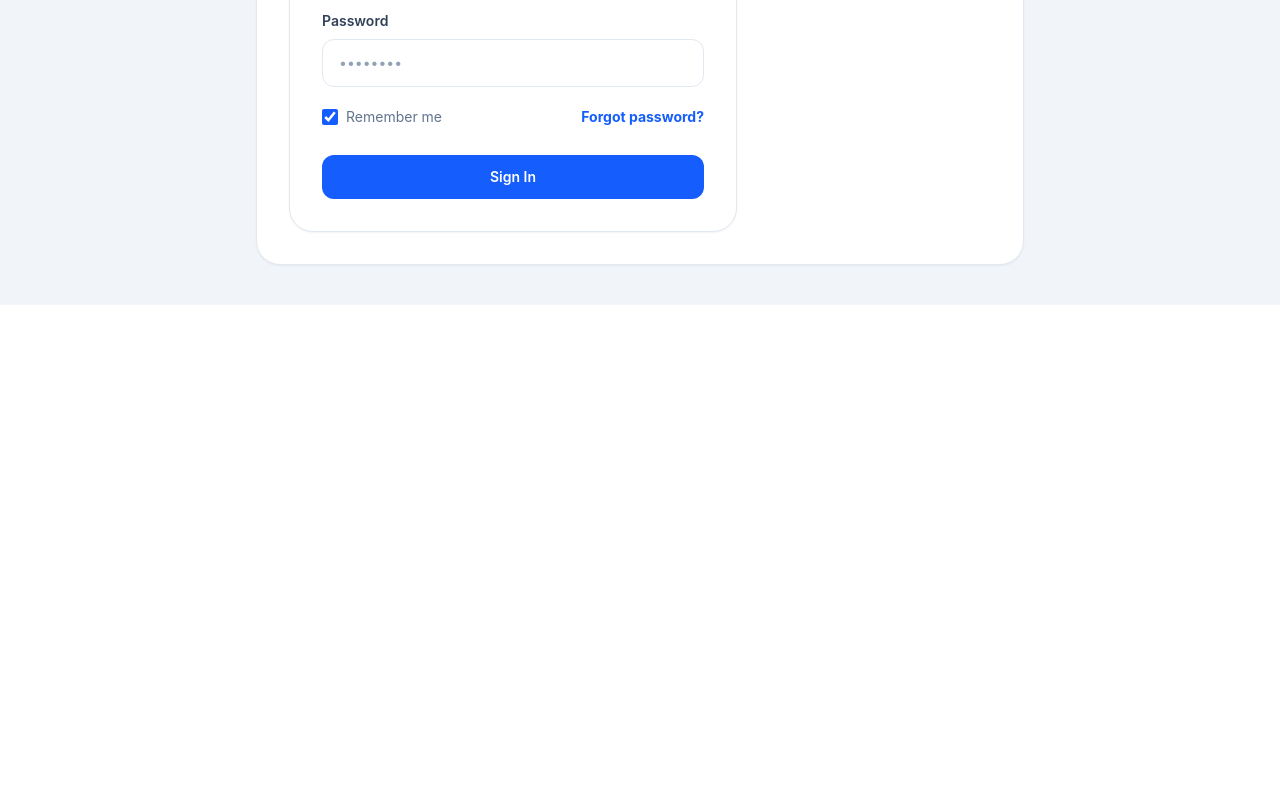
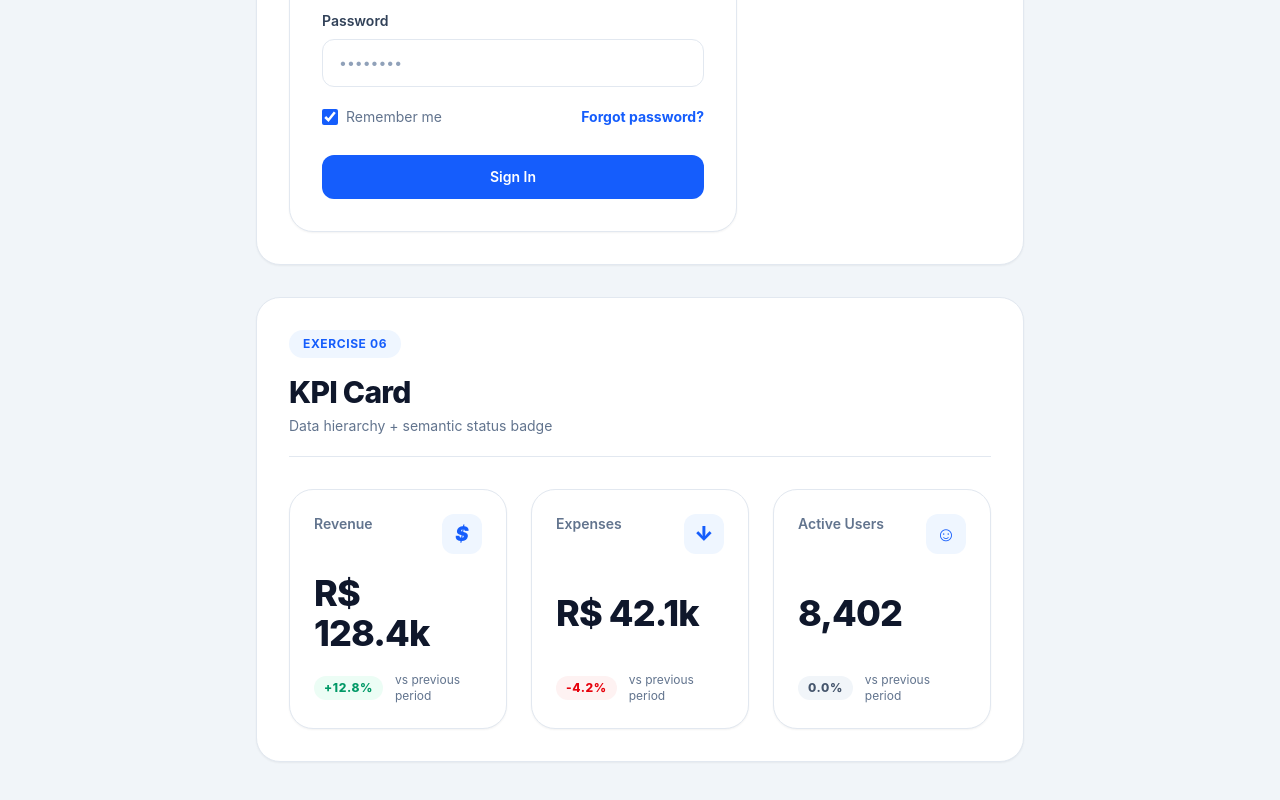
Before and after one commit to RenanNunesz10/tailwind-css, a React (Vite) app: page / in a window 1280 px wide. Shown: the part 2722-3522 px from the top of the page. Before the commit the page ends 3027 px from the top, so only its background shows below. Built offline with nearby package versions, Linux system fonts and the light colour scheme.

Commit message:
feat: add KpiCard component and Ex06KpiCard exercise; update App component to include KpiCard

```diff
--- a/src/App.jsx
+++ b/src/App.jsx
@@ -3,6 +3,7 @@ import { Ex02BadgeAvatar } from "./exercises/Ex02BadgeAvatar";
 import { Ex03ProfileCard } from "./exercises/Ex03ProfileCard";
 import { Ex04ProductCard } from "./exercises/Ex04ProductCard";
 import { Ex05LoginForm } from "./exercises/Ex05LoginForm";
+import { Ex06KpiCard } from "./exercises/Ex06KpiCard";
 
 export default function App() {
   return (
@@ -12,6 +13,7 @@ export default function App() {
       <Ex03ProfileCard />
       <Ex04ProductCard />
       <Ex05LoginForm />
+      <Ex06KpiCard />
     </main>
   );
 }
--- a/src/components/ui/Avatar.jsx
+++ b/src/components/ui/Avatar.jsx
@@ -6,7 +6,7 @@ const variants = {
 
 const sizes = {
   sm: "h-10 w-10 text-sm",
-  md: "h-14 w-14 text-lg", // 56x56px (tamanho base)
+  md: "h-14 w-14 text-lg",
   lg: "h-16 w-16 text-xl",
 };
 
--- /dev/null
+++ b/src/components/ui/KpiCard.jsx
@@ -0,0 +1,46 @@
+const trendColors = {
+  positive: "bg-emerald-50 text-emerald-600",
+  negative: "bg-red-50 text-red-600",
+  neutral: "bg-slate-100 text-slate-600",
+};
+
+export function KpiCard({
+  label,
+  value,
+  change,
+  comparison,
+  trend = "neutral",
+  icon,
+}) {
+  const badgeClasses = trendColors[trend] || trendColors.neutral;
+
+  return (
+    <article className="flex h-[240px] w-full max-w-[420px] flex-col justify-between rounded-3xl border border-slate-200 bg-white p-6 shadow-xs">
+      <header className="flex items-start justify-between">
+        <h3 className="text-sm font-semibold text-slate-500">{label}</h3>
+        {icon && (
+          <div className="flex h-10 w-10 items-center justify-center rounded-xl bg-blue-50 text-blue-600">
+            {icon}
+          </div>
+        )}
+      </header>
+
+      <div className="mt-4">
+        <strong className="text-4xl font-extrabold tracking-tight text-slate-900">
+          {value}
+        </strong>
+      </div>
+
+      <footer className="mt-4 flex items-center gap-3">
+        <span
+          className={`inline-flex items-center justify-center rounded-full px-2.5 py-1 text-xs font-extrabold tracking-wider ${badgeClasses}`}
+        >
+          {change}
+        </span>
+        <span className="text-xs text-slate-500">{comparison}</span>
+      </footer>
+    </article>
+  );
+}
+
+export default KpiCard;
--- a/src/exercises/Ex05LoginForm.jsx
+++ b/src/exercises/Ex05LoginForm.jsx
@@ -15,7 +15,6 @@ export function Ex05LoginForm() {
         </h2>
         <p className="mt-2 text-sm text-slate-500">Sign in to continue</p>
 
-        {/* Como é estático, form sem onSubmit e input sem onChange */}
         <form className="mt-6 space-y-5">
           <InputField
             id="email"
--- /dev/null
+++ b/src/exercises/Ex06KpiCard.jsx
@@ -0,0 +1,49 @@
+import { ExerciseWrapper } from "../components/layout/ExerciseWrapper";
+import { KpiCard } from "../components/ui/KpiCard";
+
+export function Ex06KpiCard() {
+  return (
+    <ExerciseWrapper
+      number="06"
+      title="KPI Card"
+      subtitle="Data hierarchy + semantic status badge"
+    >
+      <div className="grid w-full grid-cols-1 gap-6 md:grid-cols-3">
+        <KpiCard
+          label="Revenue"
+          value="R$ 128.4k"
+          change="+12.8%"
+          comparison="vs previous period"
+          trend="positive"
+          icon={
+            <span className="text-xl font-black italic select-none">$</span>
+          }
+        />
+
+        <KpiCard
+          label="Expenses"
+          value="R$ 42.1k"
+          change="-4.2%"
+          comparison="vs previous period"
+          trend="negative"
+          icon={
+            <span className="text-xl font-black select-none">↓</span>
+          }
+        />
+
+        <KpiCard
+          label="Active Users"
+          value="8,402"
+          change="0.0%"
+          comparison="vs previous period"
+          trend="neutral"
+          icon={
+            <span className="text-xl font-black select-none">☺</span>
+          }
+        />
+      </div>
+    </ExerciseWrapper>
+  );
+}
+
+export default Ex06KpiCard;
```
